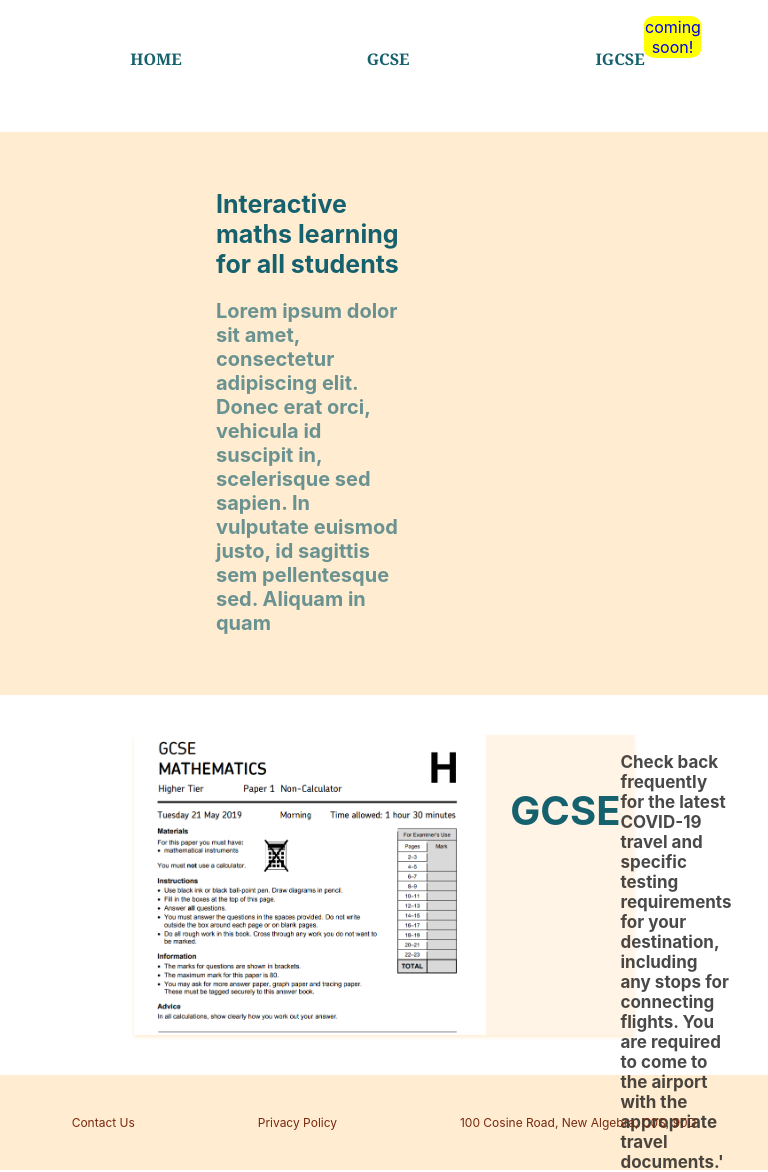
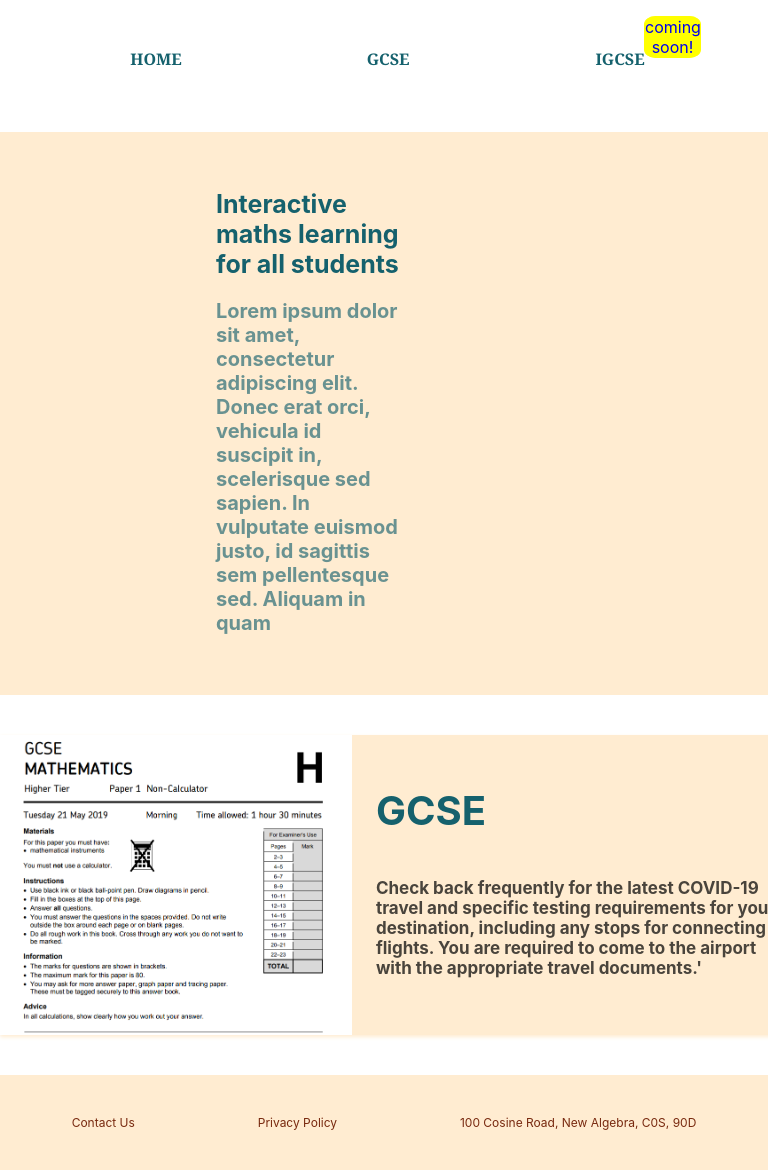
Before and after one commit to cindy1408/StudyMathsSmarter-FrontEnd, a React (Create React App) app: page /homepage in a window 768 px wide. Shown: the top 1172 px of the page. Built offline with nearby package versions, Linux system fonts and the light colour scheme.

Commit message:
changed some rendering for main body card in home page

```diff
--- a/src/components/cards.css
+++ b/src/components/cards.css
@@ -29,9 +29,10 @@
 }
 
 .mainBody {
-  height: 400px;
-  width: 650px;
+  height: 300px;
+  width: 85%;
   display: flex;
+
   box-shadow: 0 2px 4px 0 #ffecd1;
   transition: 0.3s;
   border-radius: 0px;
@@ -40,16 +41,15 @@
   margin-bottom: 2.5rem;
 }
 /* @media is to make the rendering of an element responsive to the resizing of the page itself */
-@media (min-width: 500px) {
+@media (max-width: 1000px) {
   .mainBody {
     height: 300px;
-    width: 65%;
+    width: 800px;
     display: flex;
-
-    box-shadow: 0 2px 4px 0 #ffecd1(0, 0, 0, 0.2);
+    box-shadow: 0 2px 4px 0 #ffecd1;
     transition: 0.3s;
     border-radius: 0px;
-    background-color: #ffecd18c;
+    background-color: #ffecd1;
     margin-top: 2.5rem;
     margin-bottom: 2.5rem;
   }
@@ -58,7 +58,7 @@
 
 .mainBody2 {
   height: 200px;
-  width: 945px;
+  width: 65%;
   display: flex;
 
   box-shadow: 0 2px 4px 0 rgba(0, 0, 0, 0.2);
@@ -68,10 +68,10 @@
   margin-top: 0rem;
   margin-bottom: 0rem;
 }
-@media (min-width: 1500px) {
+@media (max-width: 1000px) {
   .mainBody2 {
     height: 200px;
-    width: 65%;
+    width: 945px;
     display: flex;
 
     box-shadow: 0 2px 4px 0 rgba(0, 0, 0, 0.2);
```
